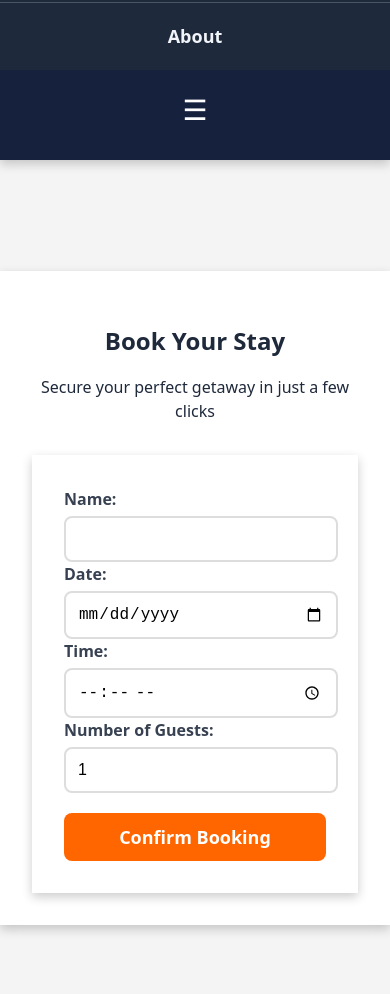
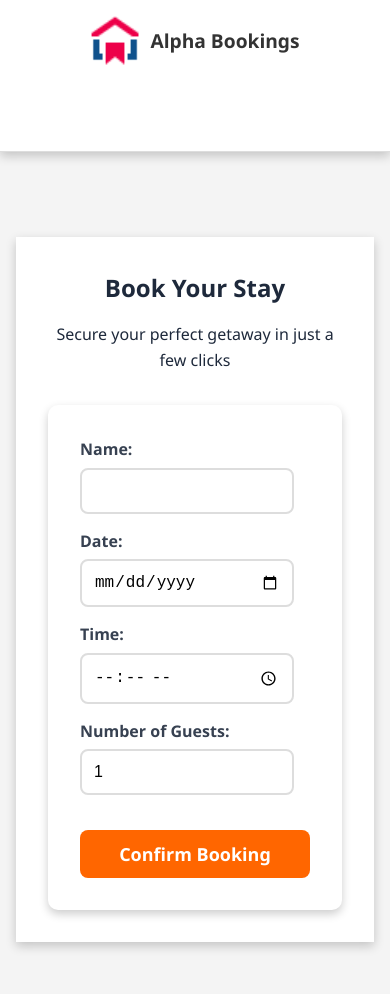
Before and after one commit to switjeph/Booking-website, a React (Vite) app: page /booking in a window 390 px wide. Shown: the top 994 px of the page. Built offline with nearby package versions, Linux system fonts and the light colour scheme.

Commit message:
Changes made to the component and responsiveness

```diff
--- a/src/App.css
+++ b/src/App.css
@@ -1,4 +1,3 @@
-
 header {
   display: flex;
   align-items: center;
@@ -15,11 +14,11 @@ header {
   box-sizing: border-box;
 } */
 .page-container {
-  max-width: 1200px;       /* or whatever fixed size you prefer */
-  margin: 0 auto;          /* center horizontally */
-  padding: 2rem;           /* consistent spacing inside */
-  min-height: 100vh;       /* full screen height */
-  box-sizing: border-box;  /* include padding in width/height */
+  max-width: 1200px; /* or whatever fixed size you prefer */
+  margin: 0 auto; /* center horizontally */
+  padding: 2rem; /* consistent spacing inside */
+  min-height: 100vh; /* full screen height */
+  box-sizing: border-box; /* include padding in width/height */
 }
 
 #root {
@@ -30,3 +29,164 @@ header {
   /* padding: 2rem; */
   text-align: center;
 }
+
+* {
+  margin: 0;
+  padding: 0;
+  box-sizing: border-box;
+}
+
+body {
+  font-family: "Segoe UI", Tahoma, Geneva, Verdana, sans-serif;
+  background-color: #f9f9f9;
+  color: #333;
+  line-height: 1.6;
+}
+
+.page-container {
+  max-width: 1200px;
+  margin: 0 auto;
+  padding: 2rem;
+  min-height: 100vh;
+  display: flex;
+  flex-direction: column;
+  box-sizing: border-box;
+}
+
+header {
+  background-color: #fff;
+  display: flex;
+  justify-content: space-between;
+  align-content: center;
+  padding: 1rem 2rem;
+  border-bottom: 1px solid #ddd;
+  flex-wrap: wrap;
+}
+
+.logo-container {
+  display: flex;
+  align-items: center;
+  gap: 10px;
+}
+
+header img {
+  width: 50px;
+  height: 50px;
+}
+
+header h1 {
+  font-size: 1.5rem;
+  color: #333;
+}
+
+.nav-menu {
+  display: flex;
+  gap: 1.5rem;
+  transition: all 0.3 ease-in-out;
+}
+
+.hamburger {
+  display: none;
+  background: none;
+  border: none;
+  font-size: 2rem;
+  cursor: pointer;
+}
+
+.destination-grid {
+  display: grid;
+  grid-template-columns: repeat(auto-fit, minmax(260px, 1fr));
+  gap: 2rem;
+}
+
+.destination img {
+  width: 100%;
+  height: auto;
+  border-radius: 10px;
+  object-fit: cover;
+}
+
+form {
+  display: flex;
+  flex-direction: column;
+  gap: 1rem;
+  background-color: #fff;
+  padding: 2rem;
+  border-radius: 10px;
+  box-shadow: 0 0 10px rgba(0, 0, 0, 0.1);
+}
+
+form input,
+form select,
+form textarea {
+  padding: 0.8rem;
+  border: 1px solid #ccc;
+  border-radius: 6px;
+  font-size: 1rem;
+  background: white;
+  color: #000;
+}
+
+button,
+.book-now-btn {
+  background-color: #007bff;
+  color: white;
+  padding: 0.8rem 1.5rem;
+  border: none;
+  border-radius: 6px;
+  font-size: 1rem;
+  cursor: pointer;
+  transition: background 0.3s ease;
+}
+
+button:hover,
+.book-now-btn:hover {
+  background-color: #0056b3;
+  text-decoration: none;
+}
+
+@media (max-width: 768px) {
+  .page-container{
+    padding: 1.5rem;
+  }
+
+  .nav-menu {
+    display: none;
+    flex-direction: column;
+    gap: 1rem;
+    width: 100%;
+    margin-top: 1rem;
+  }
+
+  .nav-menu.open {
+    display: flex;
+  }
+
+  .hamburger {
+    display: block;
+  }
+
+  header {
+    flex-direction: column;
+    align-items: flex-start;
+  }
+}
+
+@media (max-width: 480px) {
+  .page-container {
+    padding: 1rem;
+  }
+
+  header h1 {
+    font-size: 1.2rem;
+  }
+
+  .book-now-btn {
+    width: 100%;
+    text-align: center;
+  }
+
+  form {
+    padding: 1.5rem;
+  }
+}
--- a/src/Components/AboutPage.jsx
+++ b/src/Components/AboutPage.jsx
@@ -2,10 +2,9 @@ import React from "react";
 import "../styles/AboutPage.css";
 import teamPhoto from "../assets/teamPhoto.jpeg";
 
-
 function AboutPage() {
-    return(
-        <main className="about-page">
+  return (
+    <main className="page-container about-page">
       <section className="about-hero">
         <h1>About Alpha Bookings</h1>
         <p>Luxury. Comfort. Unforgettable experience</p>
@@ -13,16 +12,23 @@ function AboutPage() {
 
       <section className="about-content">
         <h2>Who We Are</h2>
-                <p>Alpha Bookings is your ultimate destination for luxury stays across  the world. We connect travelers with premium hotels, resorts, and vacation homes at unbeatable prices.</p>
+        <p>
+          Alpha Bookings is your ultimate destination for luxury stays across
+          the world. We connect travelers with premium hotels, resorts, and
+          vacation homes at unbeatable prices.
+        </p>
 
         <h2>Our Mission</h2>
-                <p>To make travel experiences seamless, affordable, and luxurious for everyone. Your dream vacation is just a click away!</p>
+        <p>
+          To make travel experiences seamless, affordable, and luxurious for
+          everyone. Your dream vacation is just a click away!
+        </p>
 
         <h2>Meet Our Team</h2>
         <img src={teamPhoto} alt="Our Team" className="team-image" />
       </section>
     </main>
-    )
+  );
 }
 
 export default AboutPage;
--- a/src/Components/BookingForm.jsx
+++ b/src/Components/BookingForm.jsx
@@ -13,7 +13,7 @@ function BookingForm() {
     };
 
     return (
-      <main className="booking-page">
+      <main className="page-container booking-page">
         <section className="booking-form">
           <h2>Book Your Stay</h2>
           <p>Secure your perfect getaway in just a few clicks</p>
--- a/src/Components/Confirmation.jsx
+++ b/src/Components/Confirmation.jsx
@@ -2,10 +2,10 @@ import React from "react";
 
 function Confirmation() {
   return (
-    <div>
+    <main className="page-container confirmation-page">
       <h2>Booking Confirmed!</h2>
       <p>Thank you for choosing us. We look forward to serving you. </p>
-    </div>
+    </main>
   );
 }
 
--- a/src/Components/ContactPage.jsx
+++ b/src/Components/ContactPage.jsx
@@ -3,7 +3,7 @@ import "../styles/ContactPage.css";
 
 function ContactPage() {
   return (
-    <main className="contact-page">
+    <main className="page-container contact-page">
       <section className="contact-hero">
         <h1>Contact Us</h1>
         <p>We're here to to help! Reach out to us for any inquiries</p>
@@ -27,10 +27,10 @@ function ContactPage() {
       <section className="contact-form">
         <h2>Send us a Message</h2>
         <form action="">
-            <input type="text" placeholder="Your Name" required />
-            <input type="email" placeholder="Your Email" required />
-            <textarea placeholder="Your Message" required></textarea>
-            <button type="submit">Send Message</button>
+          <input type="text" placeholder="Your Name" required />
+          <input type="email" placeholder="Your Email" required />
+          <textarea placeholder="Your Message" required></textarea>
+          <button type="submit">Send Message</button>
         </form>
       </section>
     </main>
--- a/src/Components/Home.jsx
+++ b/src/Components/Home.jsx
@@ -6,7 +6,7 @@ import "../styles/Home.css";
 function Home() {
   return (
     <>
-        <main className="home-page">
+      <main className="page-container home-page">
         <section className="hero">
           <div className="overlay">
             <h1>Find your perfect Getaway</h1>
@@ -60,15 +60,15 @@ function Home() {
           <h2>What Our Guests Say</h2>
           <div className="testimonial">
             <p>
-                "An amazing experience! The booking was so easy, and the hotel
-                was fantastic!"
+              "An amazing experience! The booking was so easy, and the hotel was
+              fantastic!"
             </p>
             <h4>- Sarah J.</h4>
           </div>
           <div className="testimonial">
             <p>
-                "I got the best deal ever for my honeymoon in the Maldives.
-                Highly recommend"
+              "I got the best deal ever for my honeymoon in the Maldives. Highly
+              recommend"
             </p>
             <h4>- Mark T.</h4>
           </div>
```
Lines whose indentation alone changed are shown as unchanged.
